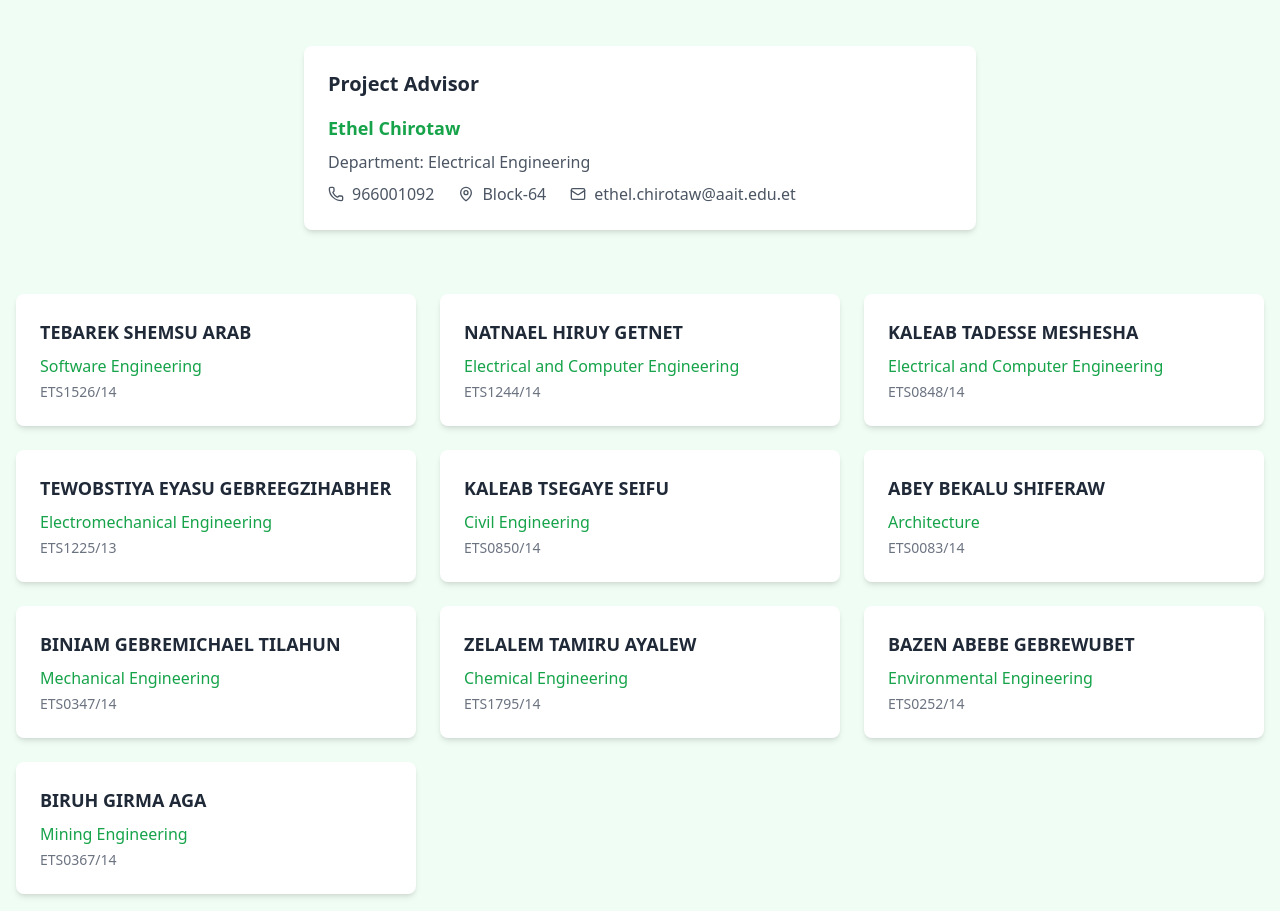
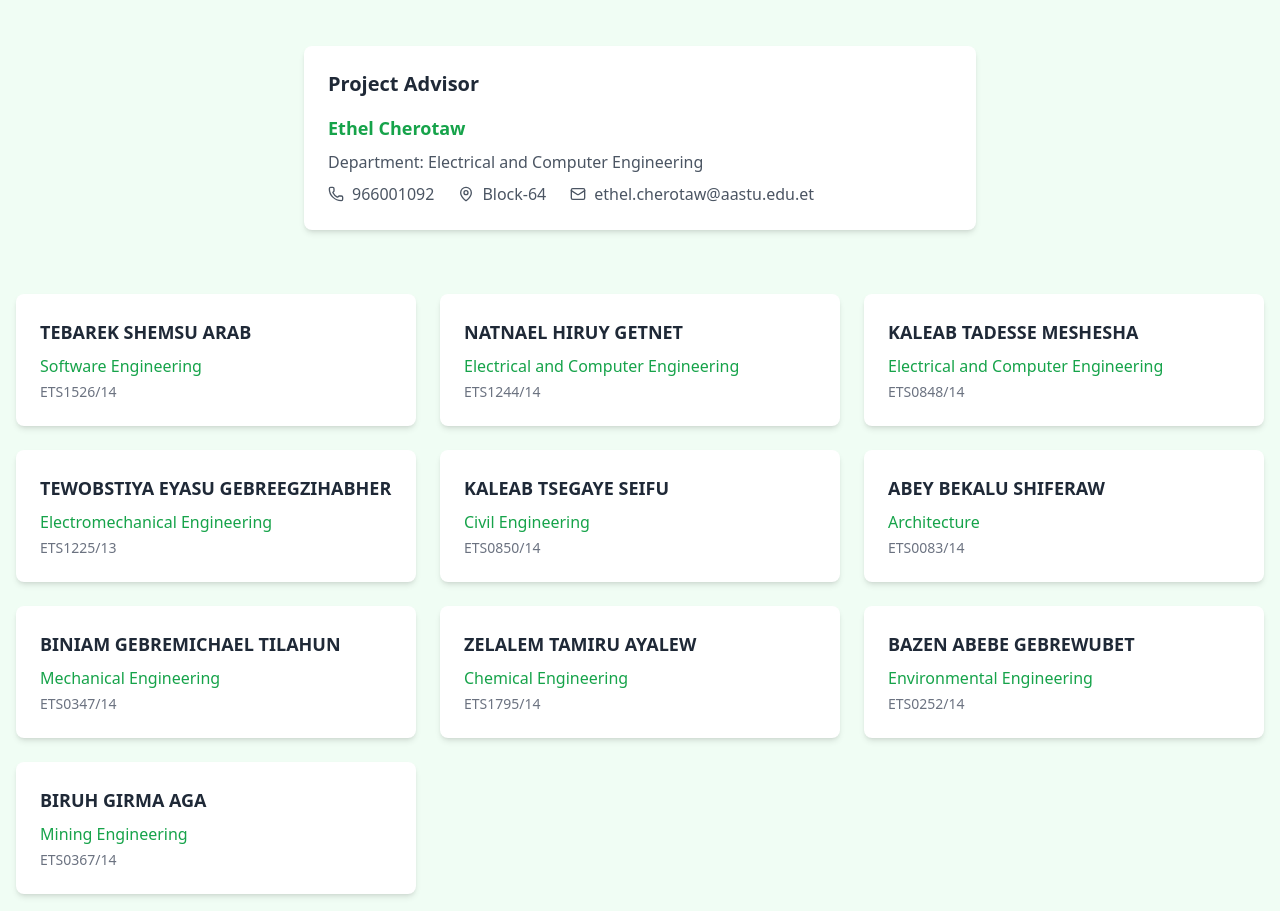
Before and after one commit to kaleab27/ietp-portfolio, a React (Vite) app: page / in a window 1280 px wide. Shown: the part 2372-3283 px from the top of the page. Built offline with nearby package versions, Linux system fonts and the light colour scheme.

Commit message:
update advisors personal information

```diff
--- a/src/teams.tsx
+++ b/src/teams.tsx
@@ -75,10 +75,10 @@ export default function TeamSection() {
             </h3>
             <div className="space-y-2">
               <p className="text-lg font-semibold text-green-600">
-                Ethel Chirotaw
+                Ethel Cherotaw
               </p>
               <p className="text-gray-600">
-                Department: Electrical Engineering
+                Department: Electrical and Computer Engineering
               </p>
               <div className="flex items-center gap-6 mt-4 text-gray-600">
                 <div className="flex items-center">
@@ -91,7 +91,7 @@ export default function TeamSection() {
                 </div>
                 <div className="flex items-center">
                   <Mail className="h-4 w-4 mr-2" />
-                  <span>ethel.chirotaw@aait.edu.et</span>
+                  <span>ethel.cherotaw@aastu.edu.et</span>
                 </div>
               </div>
             </div>
```
